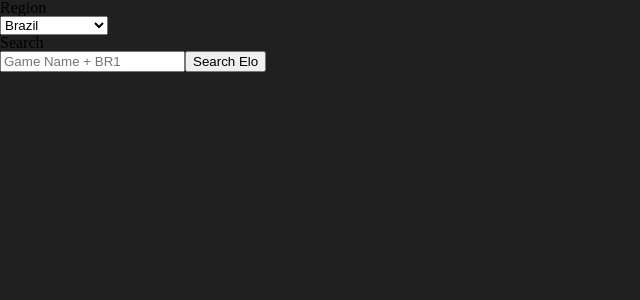
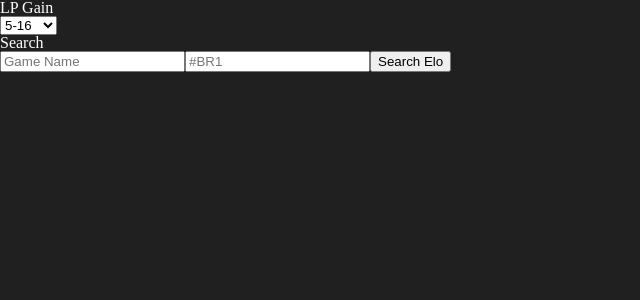
Before and after one commit to yurirxmos/frontend-mmr-calculator, a React (Vite) app: page / in a window 1280 px wide. Shown: the top 300 px of the page, without its empty margins (0-640 px from the left). Built offline with nearby package versions, Linux system fonts and the light colour scheme.

Commit message:
add search function

```diff
--- a/package.json
+++ b/package.json
@@ -10,6 +10,7 @@
     "preview": "vite preview"
   },
   "dependencies": {
+    "axios": "^1.7.2",
     "react": "^18.3.1",
     "react-dom": "^18.3.1",
     "react-router-dom": "^6.24.0"
--- a/src/index.css
+++ b/src/index.css
@@ -1,3 +1,4 @@
 :root {
     background-color: rgb(32, 32, 32);
+    color: white;
 }
--- a/src/pages/Home/Home.css
+++ b/src/pages/Home/Home.css
@@ -0,0 +1,3 @@
+.home {
+    color: white;
+}
--- a/src/pages/Home/Home.jsx
+++ b/src/pages/Home/Home.jsx
@@ -1,58 +1,95 @@
 import React, { useState } from 'react';
+import axios from 'axios';
 
 const Home = () => {
-  const [summonerName, setSummonerName] = useState('');
+  const [gameName, setGameName] = useState('');
+  const [tagLine, setTagLine] = useState('');
+  const [lpRange, setLpRange] = useState('');
   const [eloData, setEloData] = useState(null);
   const [error, setError] = useState(null);
+  const [loading, setLoading] = useState(false);
 
-  const apiKey = 'SUA_CHAVE_DE_API';
+  const backendUrl = 'http://localhost:3000';
 
   const handleSearch = async () => {
+    setLoading(true); // Inicia o indicador de carregamento
     try {
-      const response = await fetch(`https://br1.api.riotgames.com/lol/summoner/v4/summoners/by-name/${summonerName}`, {
-        method: 'GET',
+      const response = await axios.get(`${backendUrl}/elo/${gameName}/${tagLine}`, {
         headers: {
-          'X-Riot-Token': apiKey,
+          'Content-Type': 'application/json',
         },
       });
 
-      if (response.ok) {
-        const data = await response.json();
-        setEloData(data);
+      if (response.status === 200) {
+        const data = response.data;
+        const adjustedData = data.map(entry => ({
+          ...entry,
+          tier: adjustElo(entry.tier)
+        }));
+        setEloData(adjustedData);
         setError(null);
       } else {
         setError('Erro ao obter dados do jogador. Verifique o nome de invocador e a chave de API.');
       }
     } catch (error) {
       setError('Ocorreu um erro na solicitação. Verifique sua conexão com a internet e tente novamente.');
+    } finally {
+      setLoading(false); // Finaliza o indicador de carregamento
     }
+  };
+
+  const adjustElo = (tier) => {
+    const tierOrder = ['IRON', 'BRONZE', 'SILVER', 'GOLD', 'PLATINUM', 'EMERALD', 'DIAMOND', 'MASTER', 'GRANDMASTER', 'CHALLENGER'];
+    let tierIndex = tierOrder.indexOf(tier);
+
+    if (lpRange === '5-16') {
+      tierIndex = Math.max(0, tierIndex - 1);
+    } else if (lpRange === '25-29') {
+      tierIndex = Math.min(tierOrder.length - 1, tierIndex + 1);
+    } else if (lpRange === '30-40') {
+      tierIndex = Math.min(tierOrder.length - 1, tierIndex + 2);
+    }
+
+    return tierOrder[tierIndex];
   };
 
   return (
     <div className="home">
-      <div className="region">
-        <p>Region</p>
-        <select name="region">
-          <option value="BR">Brazil</option>
-          <option value="NA">North America</option>
+      <div className="lp">
+        <p>LP Gain</p>
+        <select value={lpRange} onChange={(e) => setLpRange(e.target.value)}>
+          <option value="5-16">5-16</option>
+          <option value="17-24">17-24</option>
+          <option value="25-29">25-29</option>
+          <option value="30-40">30-40</option>
         </select>
       </div>
-
       <div className="search">
         <p>Search</p>
         <input
           type="text"
-          placeholder="Game Name + BR1"
-          value={summonerName}
-          onChange={(e) => setSummonerName(e.target.value)}
+          placeholder="Game Name"
+          value={gameName}
+          onChange={(e) => setGameName(e.target.value)}
+        />
+        <input
+          type="text"
+          placeholder="#BR1"
+          value={tagLine}
+          onChange={(e) => setTagLine(e.target.value)}
         />
         <button onClick={handleSearch}>Search Elo</button>
       </div>
 
       <div className="result">
-        {eloData && (
+        {loading && <p>Loading...</p>}
+        {eloData && !loading && (
           <div>
-            <p>Summoner Level: {eloData.summonerLevel}</p>
+            {eloData.map((entry, index) => (
+              <div key={index}>
+                <p>This player is {entry.tier} at {entry.queueType}</p>
+              </div>
+            ))}
           </div>
         )}
         {error && <p style={{ color: 'red' }}>{error}</p>}
```
Also changed, not shown: 1 other file (tests, documents, lock files or other folders).
